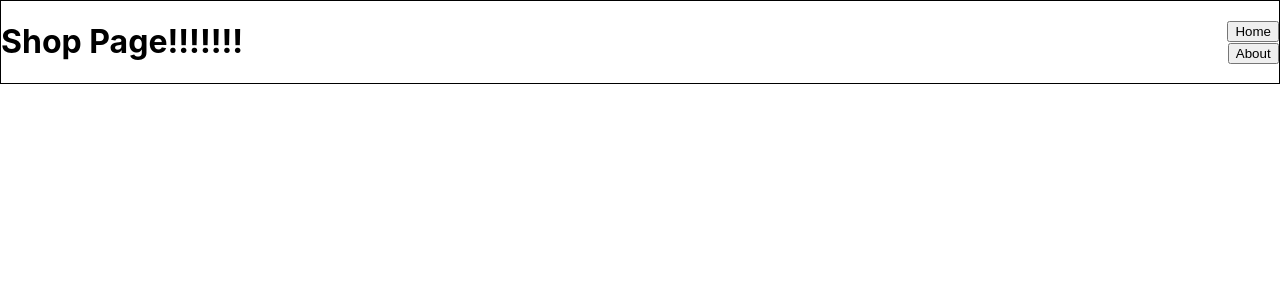
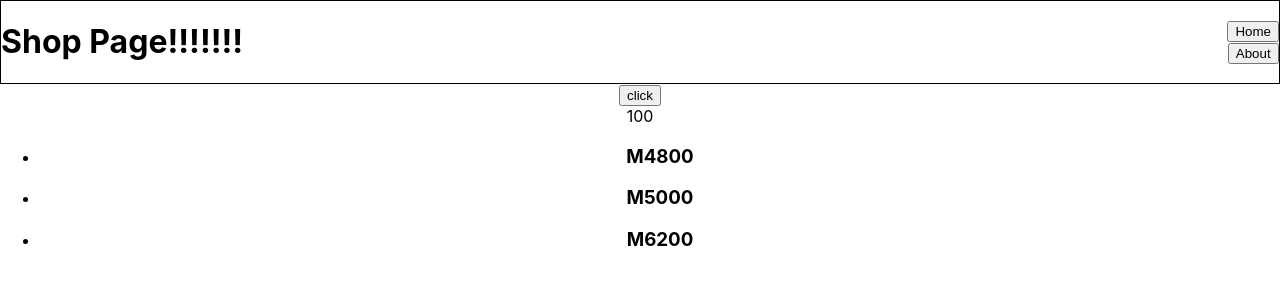
Before and after one commit to SalamanderCtesiphon/e-commerce-react-app, a React (Create React App) app: page /shop in a window 1280 px wide. Shown: the top 300 px of the page. Built offline with nearby package versions, Linux system fonts and the light colour scheme.

Commit message:
created an array of objects which contains the inventory of the store. then displayed the test inventory on the screen

```diff
--- a/src/Shop.js
+++ b/src/Shop.js
@@ -1,6 +1,32 @@
 import React from 'react'
+import { useState } from 'react'
 
 function Shop() {
+  const [inventory] = useState([
+    {
+      id: 1,
+      quantity: 1,
+      title: 'M4800',
+      price: 100.00,
+    },
+    {
+      id: 2,
+      quantity: 1,
+      title: 'M5000',
+      price: 200.00,
+    },
+    {
+      id: 3,
+      quantity: 1,
+      title: 'M6200',
+      price: 300.00,
+    },
+  ])
+
+  function log() {
+    console.log(inventory[0].price)
+  }
+
   return (
     <div className="App">
       <div className='page-view'>
@@ -15,6 +41,21 @@ function Shop() {
             </form>
           </div>
         </div>
+        <div>
+          <button onClick={() => log()}>click</button>
+          <div>{inventory[0].price}</div>
+          <div className='card-display'>
+            <ul>
+            {inventory.map((item) => {
+              return (
+                <li key={item.id}>
+                  <h3>{item.title}</h3>
+                </li>
+              )
+            })}
+            </ul>
+          </div>
+        </div>
       </div>
 
     </div>
```
